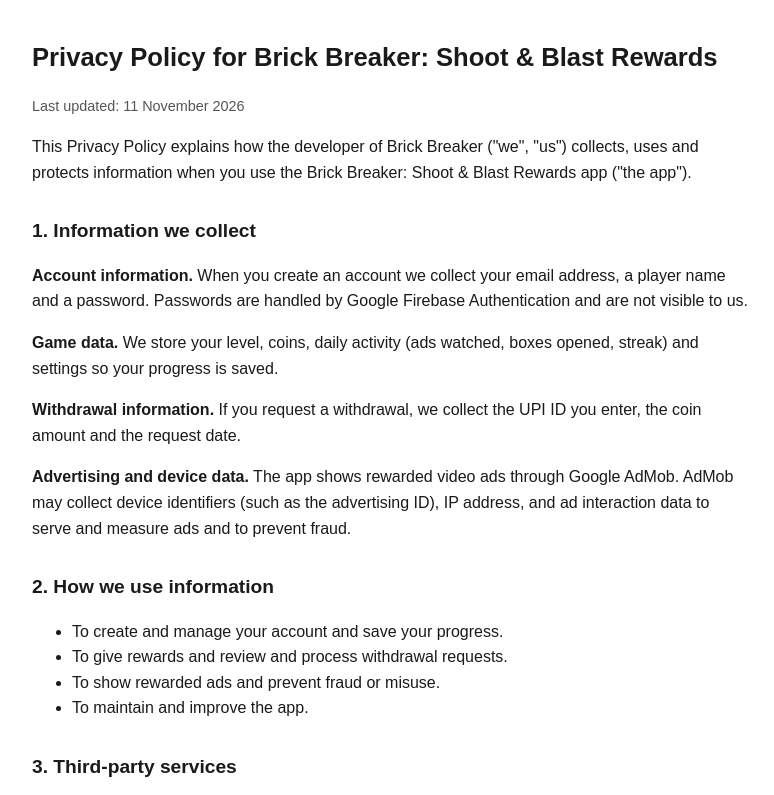
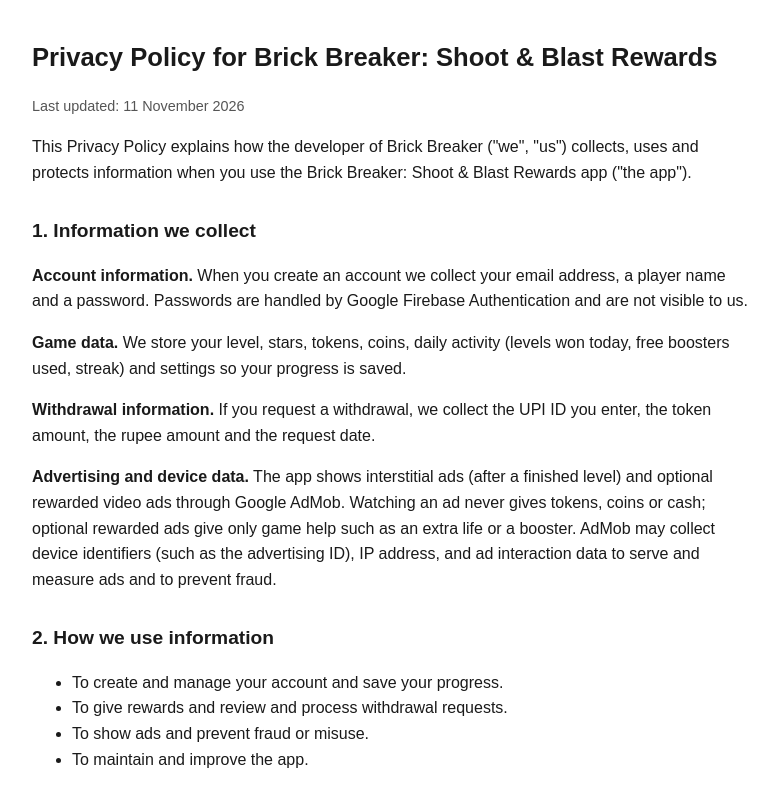
Before and after one commit to rokeshmanikandan-star/brick-breaker-privacy, a plain HTML site: page index.html in a window 1280 px wide. Shown: the top 795 px of the page, without its empty margins (248-1022 px from the left). Drawn offline with Linux system fonts and the light colour scheme.

Commit message:
Update privacy policy details for game rewards

```diff
--- a/index.html
+++ b/index.html
@@ -18,15 +18,15 @@
 
 <h2>1. Information we collect</h2>
 <p><strong>Account information.</strong> When you create an account we collect your email address, a player name and a password. Passwords are handled by Google Firebase Authentication and are not visible to us.</p>
-<p><strong>Game data.</strong> We store your level, coins, daily activity (ads watched, boxes opened, streak) and settings so your progress is saved.</p>
-<p><strong>Withdrawal information.</strong> If you request a withdrawal, we collect the UPI ID you enter, the coin amount and the request date.</p>
-<p><strong>Advertising and device data.</strong> The app shows rewarded video ads through Google AdMob. AdMob may collect device identifiers (such as the advertising ID), IP address, and ad interaction data to serve and measure ads and to prevent fraud.</p>
+<p><strong>Game data.</strong> We store your level, stars, tokens, coins, daily activity (levels won today, free boosters used, streak) and settings so your progress is saved.</p>
+<p><strong>Withdrawal information.</strong> If you request a withdrawal, we collect the UPI ID you enter, the token amount, the rupee amount and the request date.</p>
+<p><strong>Advertising and device data.</strong> The app shows interstitial ads (after a finished level) and optional rewarded video ads through Google AdMob. Watching an ad never gives tokens, coins or cash; optional rewarded ads give only game help such as an extra life or a booster. AdMob may collect device identifiers (such as the advertising ID), IP address, and ad interaction data to serve and measure ads and to prevent fraud.</p>
 
 <h2>2. How we use information</h2>
 <ul>
   <li>To create and manage your account and save your progress.</li>
   <li>To give rewards and review and process withdrawal requests.</li>
-  <li>To show rewarded ads and prevent fraud or misuse.</li>
+  <li>To show ads and prevent fraud or misuse.</li>
   <li>To maintain and improve the app.</li>
 </ul>
 
@@ -51,7 +51,7 @@
 <p>The app is intended for users aged 18 and over. We do not knowingly collect information from children. If you believe a child has provided us information, contact us and we will delete it.</p>
 
 <h2>8. Rewards</h2>
-<p>Virtual coins have no value until a withdrawal request is reviewed and approved. We may refuse or reverse rewards and close accounts in cases of cheating, fraud or abuse. Rewards are not guaranteed.</p>
+<p>Tokens are earned only by playing and winning levels (up to 10 levels a day). Coins are used only in the in-app store and have no cash value. Tokens have no value until a withdrawal request is reviewed and approved. We may refuse or reverse rewards and close accounts in cases of cheating, fraud or abuse. Rewards are not guaranteed.</p>
 
 <h2>9. Changes to this policy</h2>
 <p>We may update this policy from time to time. The updated version will be posted on this page with a new "Last updated" date.</p>
```
